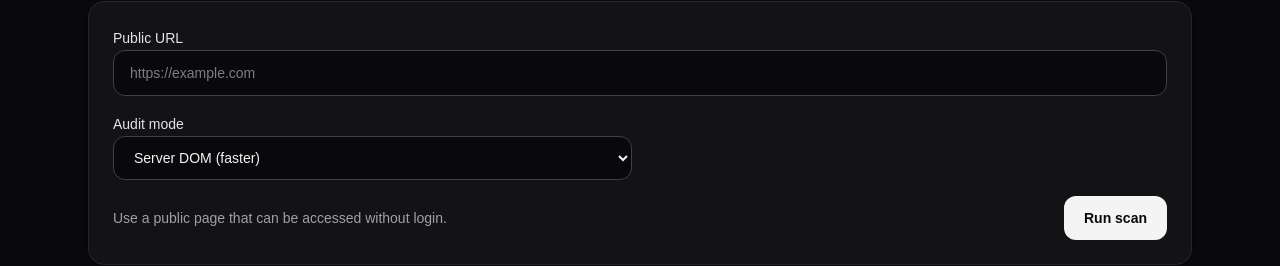
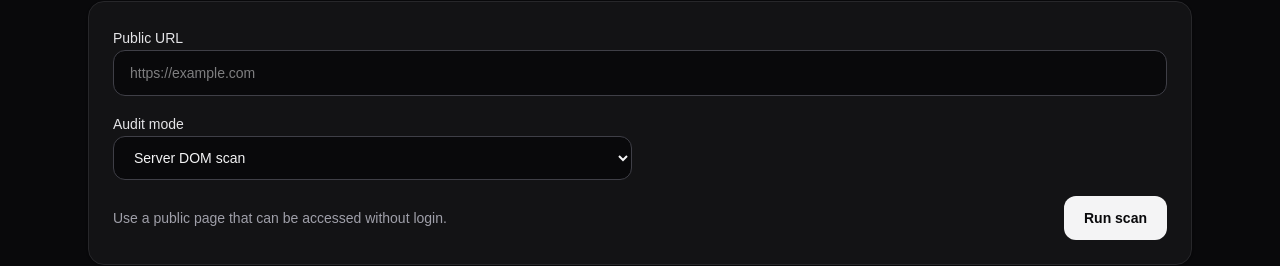
Before and after one commit to OleKoderNo/OleScan, a Next.js app: page / in a window 1280 px wide. Shown: the part 231-497 px from the top of the page. Built offline with nearby package versions, Linux system fonts and the light colour scheme.

Commit message:
feat: improve audit mode labels in scan form

```diff
--- a/src/components/analyzer/UrlForm.tsx
+++ b/src/components/analyzer/UrlForm.tsx
@@ -79,8 +79,8 @@ export function UrlForm({
 						onChange={(event) => onEngineModeChange(event.target.value as AuditEngineMode)}
 						className="w-full rounded-xl border border-zinc-700 bg-zinc-950 px-4 py-3 text-sm text-zinc-100 outline-none transition focus:border-zinc-500"
 					>
-						<option value="server-dom">Server DOM (faster)</option>
-						<option value="browser">Browser (Playwright)</option>
+						<option value="server-dom">Server DOM scan</option>
+						<option value="browser">Browser scan (Playwright)</option>
 					</select>
 				</div>
 			</div>
```
